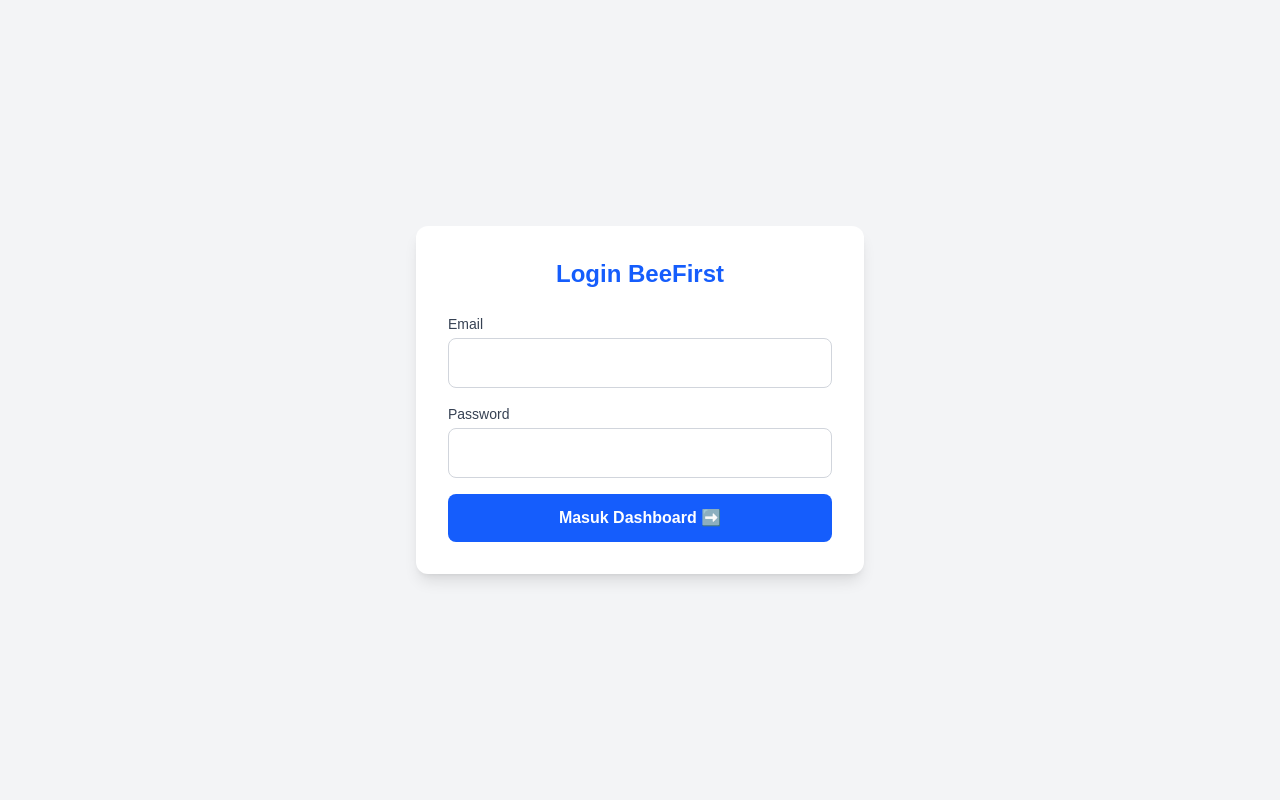
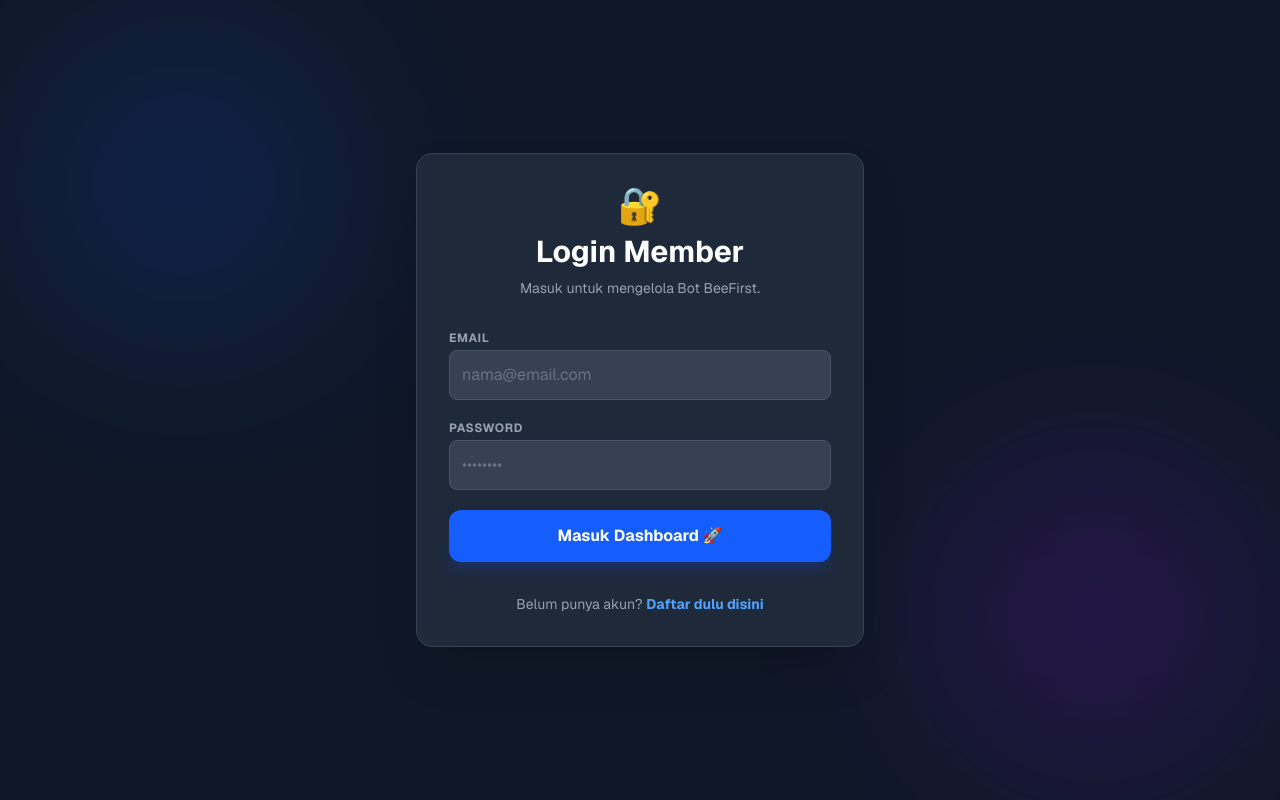
Before and after one commit to sonahaiqal-dev/beefirst-bot, a Next.js app: page /login in a window 1280 px wide. Built offline with nearby package versions, Linux system fonts and the light colour scheme; no server answers.

Commit message:
Update landing page final dark mode

```diff
--- a/app/login/page.tsx
+++ b/app/login/page.tsx
@@ -2,78 +2,106 @@
 import { useState } from 'react'
 import { supabase } from '@/lib/supabaseClient'
 import { useRouter } from 'next/navigation'
+import Link from 'next/link'
 
 export default function Login() {
   const [email, setEmail] = useState('')
   const [password, setPassword] = useState('')
   const [loading, setLoading] = useState(false)
-  const [msg, setMsg] = useState('')
   const router = useRouter()
 
-  const handleLogin = async (e: React.FormEvent) => {
-    e.preventDefault()
+  const handleLogin = async () => {
+    if (!email || !password) {
+        alert("⚠️ Email dan Password wajib diisi!")
+        return
+    }
+
     setLoading(true)
-    setMsg('')
+    try {
+      const { error } = await supabase.auth.signInWithPassword({
+        email,
+        password,
+      })
 
-    // Login ke Supabase
-    const { data, error } = await supabase.auth.signInWithPassword({
-      email: email,
-      password: password,
-    })
+      if (error) throw error
 
-    if (error) {
-      setMsg('❌ Gagal: ' + error.message)
+      // Sukses Login
+      router.push('/dashboard')
+
+    } catch (error: any) {
+      alert('❌ Gagal Login: ' + error.message)
+    } finally {
       setLoading(false)
-    } else {
-      setMsg('✅ Login Berhasil! Mengalihkan...')
-      // Lempar ke Dashboard dalam 1 detik
-      setTimeout(() => {
-        router.push('/dashboard')
-      }, 1000)
     }
   }
 
   return (
-    <div className="min-h-screen flex items-center justify-center bg-gray-100 p-4">
-      <div className="bg-white p-8 rounded-xl shadow-lg w-full max-w-md">
-        <h1 className="text-2xl font-bold text-center text-blue-600 mb-6">Login BeeFirst</h1>
+    <div className="min-h-screen flex items-center justify-center bg-gray-900 p-4 font-sans text-gray-100">
 
-        <form onSubmit={handleLogin} className="space-y-4">
+      {/* Background Decoration (Opsional: Biar ada bias cahaya) */}
+      <div className="absolute top-10 left-10 w-72 h-72 bg-blue-600/20 rounded-full blur-[100px]"></div>
+      <div className="absolute bottom-10 right-10 w-72 h-72 bg-purple-600/20 rounded-full blur-[100px]"></div>
+
+      <div className="bg-gray-800 p-8 rounded-2xl shadow-2xl w-full max-w-md border border-gray-700 relative z-10">
+
+        <div className="text-center mb-8">
+            <div className="text-4xl mb-2">🔐</div>
+            <h1 className="text-3xl font-bold text-white mb-2">Login Member</h1>
+            <p className="text-gray-400 text-sm">Masuk untuk mengelola Bot BeeFirst.</p>
+        </div>
+
+        <div className="space-y-5">
+
+          {/* Email */}
           <div>
-            <label className="block text-sm font-medium text-gray-700 mb-1">Email</label>
+            <label className="block text-xs font-bold text-gray-400 mb-1 uppercase tracking-wider">Email</label>
             <input
               type="email"
-              required
-              className="w-full border border-gray-300 rounded-lg p-3 text-black"
+              className="w-full bg-gray-700 text-white border border-gray-600 p-3 rounded-lg focus:ring-2 focus:ring-blue-500 outline-none transition placeholder-gray-500"
+              placeholder="nama@email.com"
               value={email}
               onChange={(e) => setEmail(e.target.value)}
             />
           </div>
+
+          {/* Password */}
           <div>
-            <label className="block text-sm font-medium text-gray-700 mb-1">Password</label>
+            <div className="flex justify-between items-center mb-1">
+                <label className="block text-xs font-bold text-gray-400 uppercase tracking-wider">Password</label>
+            </div>
             <input
               type="password"
-              required
-              className="w-full border border-gray-300 rounded-lg p-3 text-black"
+              className="w-full bg-gray-700 text-white border border-gray-600 p-3 rounded-lg focus:ring-2 focus:ring-blue-500 outline-none transition placeholder-gray-500"
+              placeholder="••••••••"
               value={password}
               onChange={(e) => setPassword(e.target.value)}
+              onKeyDown={(e) => e.key === 'Enter' && handleLogin()} // Tekan Enter langsung login
             />
           </div>
 
+          {/* Tombol Login */}
           <button
-            type="submit"
+            onClick={handleLogin}
             disabled={loading}
-            className="w-full bg-blue-600 text-white font-bold py-3 rounded-lg hover:bg-blue-700 disabled:bg-gray-400"
+            className="w-full bg-blue-600 hover:bg-blue-500 text-white font-bold py-3.5 rounded-xl transition shadow-lg shadow-blue-900/50 mt-2 flex justify-center items-center disabled:opacity-50 disabled:cursor-not-allowed"
           >
-            {loading ? 'Masuk...' : 'Masuk Dashboard ➡️'}
+            {loading ? (
+                <span className="flex items-center gap-2">
+                    <svg className="animate-spin h-5 w-5 text-white" xmlns="http://www.w3.org/2000/svg" fill="none" viewBox="0 0 24 24">
+                        <circle className="opacity-25" cx="12" cy="12" r="10" stroke="currentColor" strokeWidth="4"></circle>
+                        <path className="opacity-75" fill="currentColor" d="M4 12a8 8 0 018-8V0C5.373 0 0 5.373 0 12h4zm2 5.291A7.962 7.962 0 014 12H0c0 3.042 1.135 5.824 3 7.938l3-2.647z"></path>
+                    </svg>
+                    Memproses...
+                </span>
+            ) : 'Masuk Dashboard 🚀'}
           </button>
-        </form>
+        </div>
 
-        {msg && (
-          <div className={`mt-6 p-3 text-center rounded-lg ${msg.includes('Gagal') ? 'bg-red-100 text-red-600' : 'bg-green-100 text-green-700'}`}>
-            {msg}
-          </div>
-        )}
+        {/* Footer Link */}
+        <p className="mt-8 text-center text-gray-400 text-sm">
+          Belum punya akun? <Link href="/register" className="text-blue-400 hover:text-blue-300 font-bold transition">Daftar dulu disini</Link>
+        </p>
+
       </div>
     </div>
   )
```
